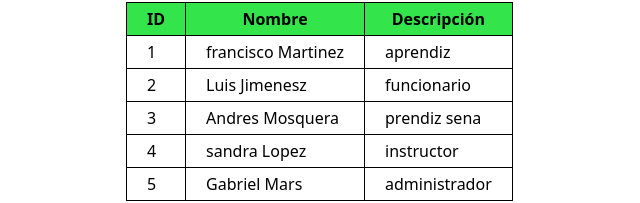
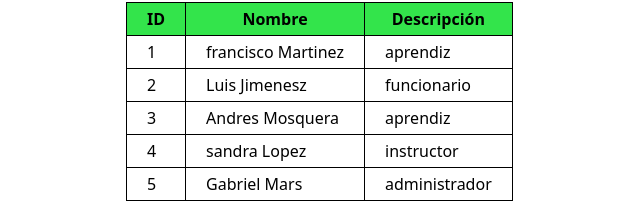
Before and after one commit to Onixdrew/tabla_React2, a React (Vite) app: page / in a window 1280 px wide. Shown: the part 194-397 px from the top of the page, without its empty margins (130-770 px from the left). Built offline with nearby package versions, Linux system fonts and the light colour scheme.

Commit message:
Update App.jsx

```diff
--- a/src/App.jsx
+++ b/src/App.jsx
@@ -27,7 +27,7 @@ function App() {
     {
       id: 3,
       nombre: "Andres Mosquera",
-      Descripción: "prendiz sena",
+      Descripción: "aprendiz",
     },
     {
       id: 4,
```
